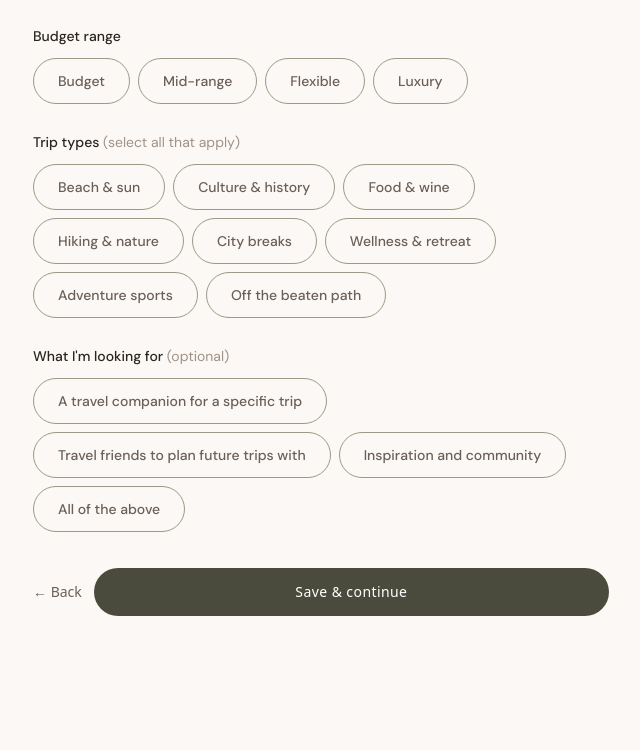
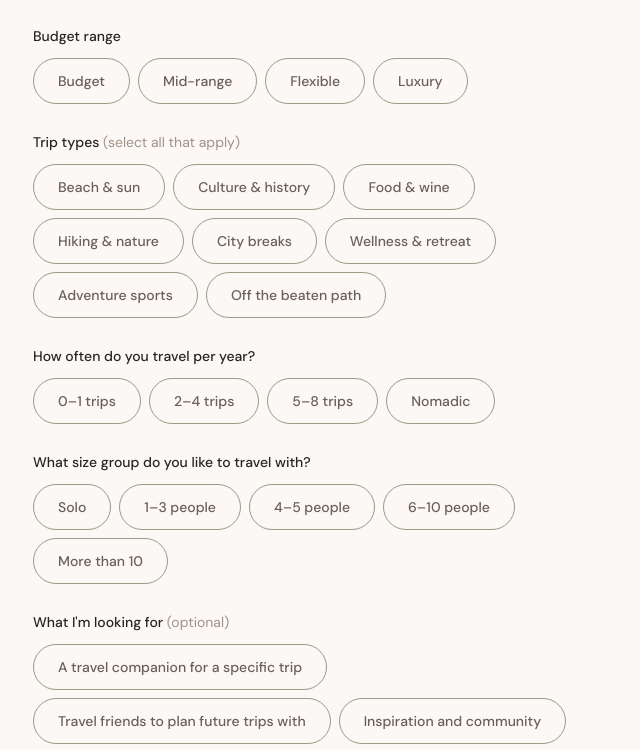
Before and after one commit to colinbovet-star/travel-table, a Next.js app: page /onboarding/step-2 in a window 1280 px wide. Shown: the part 463-1213 px from the top of the page, without its empty margins (319-959 px from the left). Before the commit the page ends 1119 px from the top, so only its background shows below. Built offline with nearby package versions, Linux system fonts and the light colour scheme; no server answers.

Commit message:
Add travel frequency and group size preference questions to onboarding step 2
Co-Authored-By: Claude Sonnet 4.6 <noreply@anthropic.com>

```diff
--- a/src/app/onboarding/step-2/page.tsx
+++ b/src/app/onboarding/step-2/page.tsx
@@ -17,12 +17,16 @@ const schema = z.object({
   budget_range: z.string().min(1, 'Please choose an option'),
   trip_type_tags: z.array(z.string()).min(1, 'Please select at least one trip type'),
   looking_for: z.array(z.string()).optional(),
+  travel_frequency: z.string().min(1, 'Please choose an option'),
+  group_size_pref: z.string().min(1, 'Please choose an option'),
 })
 
 type FormData = z.infer<typeof schema>
 
 const SOLO_OPTIONS = ["I love solo travel", "I prefer a companion", "Either works for me"]
 const BUDGET_OPTIONS = ["Budget", "Mid-range", "Flexible", "Luxury"]
+const TRAVEL_FREQUENCY_OPTIONS = ["0–1 trips", "2–4 trips", "5–8 trips", "Nomadic"]
+const GROUP_SIZE_OPTIONS = ["Solo", "1–3 people", "4–5 people", "6–10 people", "More than 10"]
 const TRIP_TYPE_OPTIONS = [
   "Beach & sun", "Culture & history", "Food & wine", "Hiking & nature",
   "City breaks", "Wellness & retreat", "Adventure sports", "Off the beaten path",
@@ -51,6 +55,8 @@ export default function Step2Page() {
       budget_range: '',
       trip_type_tags: [],
       looking_for: [],
+      travel_frequency: '',
+      group_size_pref: '',
     },
   })
 
@@ -62,7 +68,7 @@ export default function Step2Page() {
 
       const { data } = await supabase
         .from('profiles')
-        .select('travel_style_score, solo_comfort, budget_range, trip_type_tags, looking_for')
+        .select('travel_style_score, solo_comfort, budget_range, trip_type_tags, looking_for, travel_frequency, group_size_pref')
         .eq('id', user.id)
         .single()
 
@@ -72,6 +78,8 @@ export default function Step2Page() {
         if (data.budget_range) setValue('budget_range', data.budget_range)
         if (data.trip_type_tags?.length) setValue('trip_type_tags', data.trip_type_tags)
         if (data.looking_for?.length) setValue('looking_for', data.looking_for)
+        if (data.travel_frequency) setValue('travel_frequency', data.travel_frequency)
+        if (data.group_size_pref) setValue('group_size_pref', data.group_size_pref)
       }
     }
     load()
@@ -91,6 +99,8 @@ export default function Step2Page() {
         budget_range: data.budget_range,
         trip_type_tags: data.trip_type_tags,
         looking_for: data.looking_for || [],
+        travel_frequency: data.travel_frequency,
+        group_size_pref: data.group_size_pref,
       })
       .eq('id', user.id)
 
@@ -185,6 +195,40 @@ export default function Step2Page() {
           />
         </div>
 
+        {/* Travel frequency */}
+        <div className="flex flex-col gap-3">
+          <p className="text-sm font-medium text-[var(--text)]">How often do you travel per year?</p>
+          <Controller
+            name="travel_frequency"
+            control={control}
+            render={({ field }) => (
+              <PillSelect
+                options={TRAVEL_FREQUENCY_OPTIONS}
+                value={field.value}
+                onChange={field.onChange}
+                error={errors.travel_frequency?.message}
+              />
+            )}
+          />
+        </div>
+
+        {/* Group size preference */}
+        <div className="flex flex-col gap-3">
+          <p className="text-sm font-medium text-[var(--text)]">What size group do you like to travel with?</p>
+          <Controller
+            name="group_size_pref"
+            control={control}
+            render={({ field }) => (
+              <PillSelect
+                options={GROUP_SIZE_OPTIONS}
+                value={field.value}
+                onChange={field.onChange}
+                error={errors.group_size_pref?.message}
+              />
+            )}
+          />
+        </div>
+
         {/* Looking for */}
         <div className="flex flex-col gap-3">
           <p className="text-sm font-medium text-[var(--text)]">
```
Also changed, not shown: 1 other file (tests, documents, lock files or other folders).
